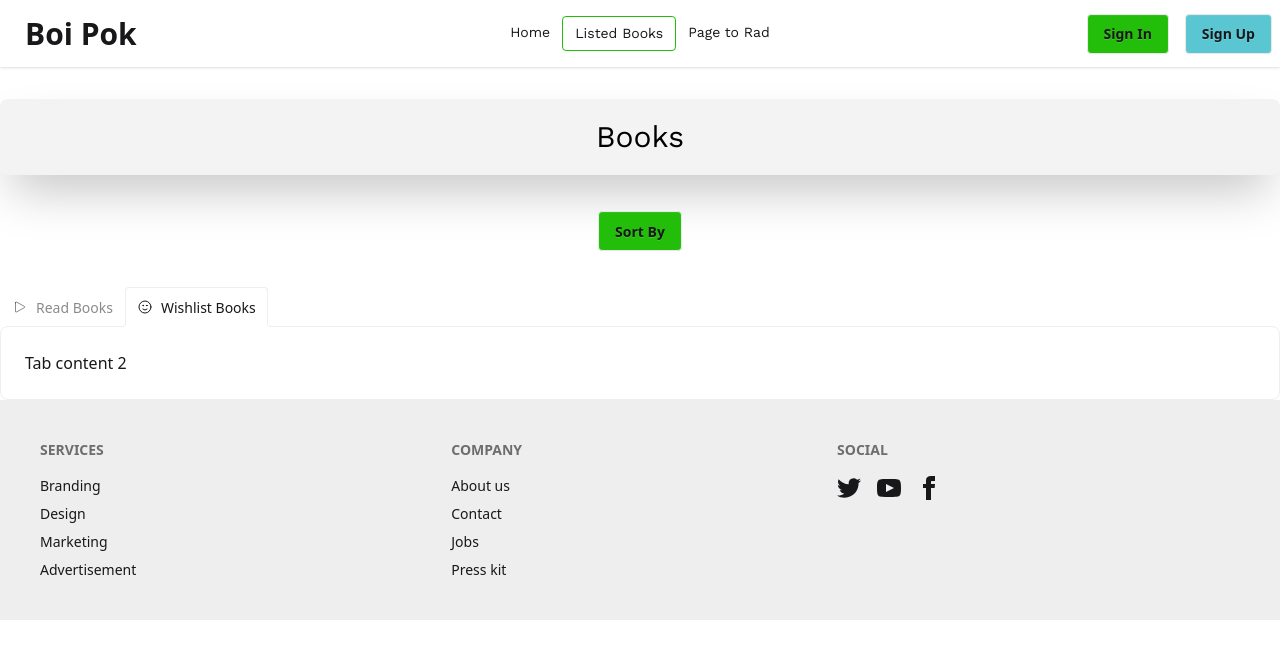
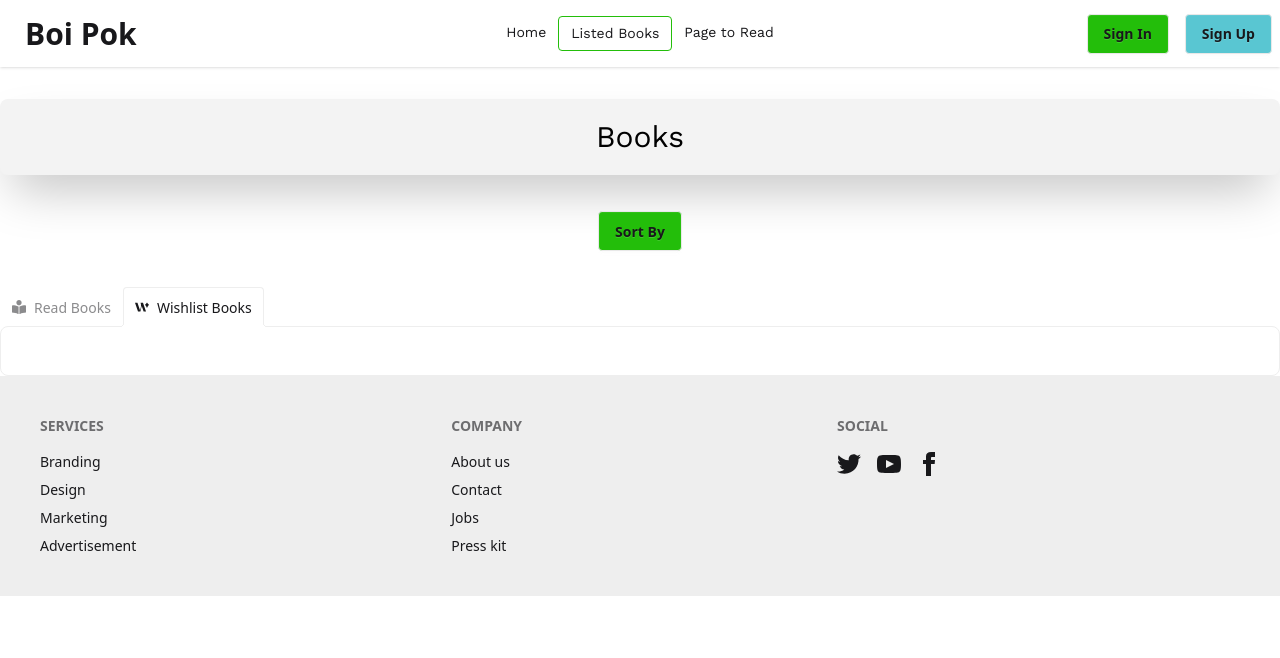
Before and after one commit to LeoNaiyem/boi-pok, a React (Vite) app: page /listedBooks in a window 1280 px wide. Both pictures are taken after a click on the label "Wishlist Books". Shown: the top 658 px of the page. Built offline with nearby package versions, Linux system fonts and the light colour scheme; a web font is replaced by a local one.

Commit message:
read books and wish list page done

```diff
--- a/src/components/Header/Header.jsx
+++ b/src/components/Header/Header.jsx
@@ -6,7 +6,7 @@ const Header = () => {
     <>
       <li><NavLink className='work-sans-font' to='/'>Home</NavLink></li>
       <li><NavLink className='work-sans-font' to={'/listedBooks'}>Listed Books</NavLink></li>
-      <li><NavLink className='work-sans-font' to={'/pageToRead'}>Page to Rad</NavLink></li>
+      <li><NavLink className='work-sans-font' to={'/pageToRead'}>Page to Read</NavLink></li>
     </>
   );
   return (
--- a/src/components/ListedBooks/ListedBooks.jsx
+++ b/src/components/ListedBooks/ListedBooks.jsx
@@ -1,7 +1,31 @@
-import React from "react";
+import React, { useEffect, useState } from "react";
+import { FaBookReader } from "react-icons/fa";
+import { SiWish } from "react-icons/si";
+import { useLoaderData } from "react-router-dom";
+import { getReadList, getWishList } from "../../utils/addToLocalHost";
 import ReadBook from "../ReadBook/ReadBook";
 
 const ListedBooks = () => {
+  const [readList, setReadList] = useState([]);
+  const [wishList,setWishList] = useState([]);
+  const allBooks = useLoaderData();
+  useEffect(() => {
+    const readListArr = getReadList();
+    const readListId = readListArr.map((id) => parseInt(id));
+    const readListBooks =
+      Array.isArray(allBooks) &&
+      allBooks.filter((book) => readListId.includes(book.bookId));
+    setReadList(readListBooks);
+  }, [allBooks]);
+  useEffect(() => {
+    const wishListArr = getWishList();
+    const wishListId = wishListArr.map((id) => parseInt(id));
+    const wishListBooks =
+      Array.isArray(allBooks) &&
+      allBooks.filter((book) => wishListId.includes(book.bookId));
+    setWishList(wishListBooks);
+  }, [allBooks]);
+  console.log(readList);
   return (
     <div>
       <div className="bg-[#F3F3F3] text-black rounded-lg my-8 shadow-2xl flex justify-center items-center py-5">
@@ -9,11 +33,7 @@ const ListedBooks = () => {
       </div>
       <div className="flex justify-center items-center my-8">
         <div className="dropdown">
-          <div
-            tabIndex={0}
-            role="button"
-            className="btn bg-[#23BE0A] m-1"
-          >
+          <div tabIndex={0} role="button" className="btn bg-[#23BE0A] m-1">
             Sort By
           </div>
           <ul
@@ -31,48 +51,24 @@ const ListedBooks = () => {
       </div>
       {/* name of each tab group should be unique */}
       <div className="tabs tabs-lift">
-        <label className="tab">
+        <label className="tab flex gap-2">
           <input type="radio" name="my_tabs_4" defaultChecked />
-          <svg
-            xmlns="http://www.w3.org/2000/svg"
-            fill="none"
-            viewBox="0 0 24 24"
-            strokeWidth="1.5"
-            stroke="currentColor"
-            className="size-4 me-2"
-          >
-            <path
-              strokeLinecap="round"
-              strokeLinejoin="round"
-              d="M5.25 5.653c0-.856.917-1.398 1.667-.986l11.54 6.347a1.125 1.125 0 0 1 0 1.972l-11.54 6.347a1.125 1.125 0 0 1-1.667-.986V5.653Z"
-            />
-          </svg>
+          <FaBookReader/>
           Read Books
         </label>
         <div className="tab-content bg-base-100 border-base-300 p-6">
-          <ReadBook/>
+          {Array.isArray(readList) &&
+            readList.map((book) => <ReadBook key={book.bookId} book={book} />)}
         </div>
 
-        <label className="tab">
+        <label className="tab flex gap-2">
           <input type="radio" name="my_tabs_4" />
-          <svg
-            xmlns="http://www.w3.org/2000/svg"
-            fill="none"
-            viewBox="0 0 24 24"
-            strokeWidth="1.5"
-            stroke="currentColor"
-            className="size-4 me-2"
-          >
-            <path
-              strokeLinecap="round"
-              strokeLinejoin="round"
-              d="M15.182 15.182a4.5 4.5 0 0 1-6.364 0M21 12a9 9 0 1 1-18 0 9 9 0 0 1 18 0ZM9.75 9.75c0 .414-.168.75-.375.75S9 10.164 9 9.75 9.168 9 9.375 9s.375.336.375.75Zm-.375 0h.008v.015h-.008V9.75Zm5.625 0c0 .414-.168.75-.375.75s-.375-.336-.375-.75.168-.75.375-.75.375.336.375.75Zm-.375 0h.008v.015h-.008V9.75Z"
-            />
-          </svg>
+          <SiWish/>
           Wishlist Books
         </label>
         <div className="tab-content bg-base-100 border-base-300 p-6">
-          Tab content 2
+          {Array.isArray(wishList) &&
+            wishList.map((book) => <ReadBook key={book.bookId} book={book} />)}
         </div>
       </div>
     </div>
--- a/src/components/ReadBook/ReadBook.jsx
+++ b/src/components/ReadBook/ReadBook.jsx
@@ -1,21 +1,8 @@
 import React from "react";
 import { FaBuilding, FaCalendarAlt, FaFileAlt } from "react-icons/fa";
 
-const ReadBook = () => {
-    const books = {
-      bookId: 1,
-      bookName: "The Great Gatsby",
-      author: "F. Scott Fitzgerald",
-      image: "https://i.ibb.co.com/khHN7Pk/9780143454212.jpg",
-      review:
-        "'The Great Gatsby' by F. Scott Fitzgerald is a timeless masterpiece that delves into the decadence and disillusionment of the Jazz Age. Set in the Roaring Twenties, the novel unveils the enigmatic Jay Gatsby's extravagant parties, masking a pursuit of lost love. Narrated by Nick Carraway, the story explores themes of wealth, love, and the American Dream, drawing readers into a vivid portrayal of the glittering yet elusive world of the East and West Egg. Fitzgerald's prose is both poetic and haunting, weaving a compelling narrative that transcends its era. A poignant exploration of societal excess and the human condition, 'The Great Gatsby' remains a literary gem that resonates across generations.",
-      totalPages: 192,
-      rating: 4.2,
-      category: "Classic",
-      tags: ["Fiction", "Romance"],
-      publisher: "Scribner",
-      yearOfPublishing: 1925,
-    };
+const ReadBook = ({book}) => {
+
     const {
     author,
     category,
@@ -26,9 +13,9 @@ const ReadBook = () => {
     publisher,
     totalPages,
     yearOfPublishing,
-  }=books
+  }=book
   return (
-    <div className="hero shadow-xs shadow-gray-500 rounded-2xl  bg-base-200 p-6">
+    <div className="hero shadow-xs shadow-gray-500 rounded-2xl mb-6  bg-base-200 p-6">
       <div className="hero-content w-full gap-10 flex-col lg:flex-row">
         <div className="bg-amber-50 flex flex-1/5 items-center justify-center p-7 rounded-lg perspective-1000">
           <div className="relative transform-style-preserve-3d transition-all duration-500 hover:rotate-y-12 hover:-rotate-x-3">
--- a/src/main.jsx
+++ b/src/main.jsx
@@ -21,13 +21,14 @@ const router = createBrowserRouter([
         element: <Home></Home>,
       },
       {
-        loader:()=>fetch('booksData.json'),
+        loader:()=>fetch('/booksData.json'),
         path: `books/:bookId`,
         element: <BookDetails />,
       },
       {
         path:'/listedBooks',
-        element:<ListedBooks></ListedBooks>
+        element:<ListedBooks></ListedBooks>,
+        loader: ()=> fetch('/booksData.json'),
       },
       {
         path:'/pageToRead',
```
